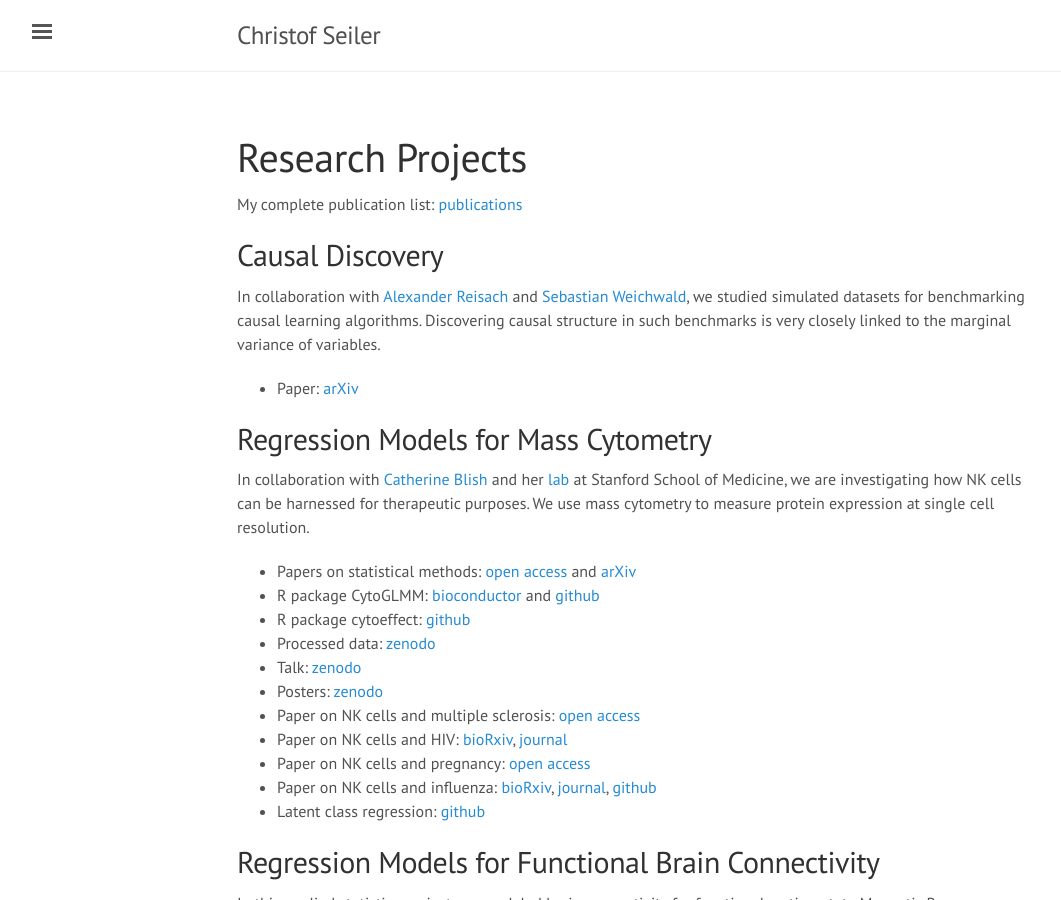
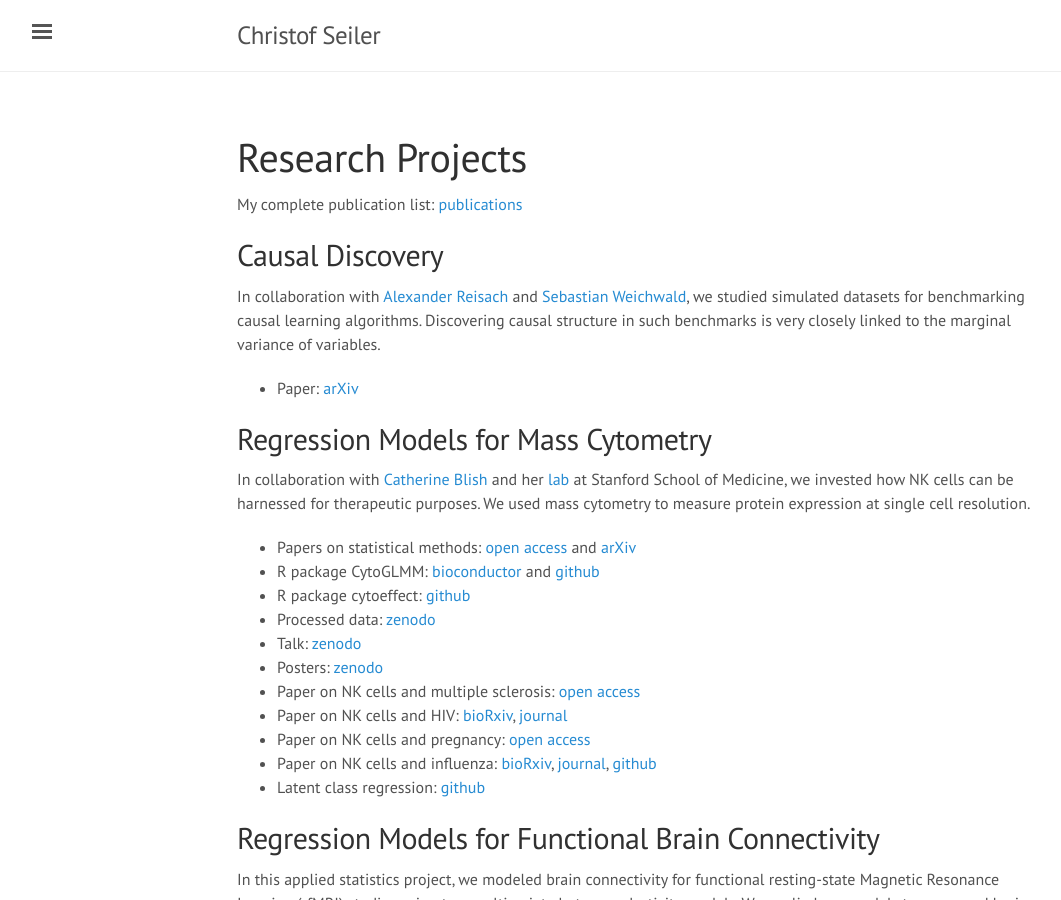
Before and after one commit to ChristofSeiler/ChristofSeiler.github.io, a Jekyll site: the page built from projects.md, in a window 1280 px wide and 900 px high. Shown: the whole window, without its empty margins (3-1064 px from the left). Built offline with Jekyll 4.4.1, drawn with Linux system fonts in a browser that asks for light colours.

Commit message:
changed tense

```diff
--- a/projects.md
+++ b/projects.md
@@ -13,7 +13,7 @@ In collaboration with [Alexander Reisach](https://www.linkedin.com/in/alexander-
 
 ## Regression Models for Mass Cytometry
 
-In collaboration with [Catherine Blish](https://med.stanford.edu/profiles/catherine-blish) and her [lab](http://med.stanford.edu/blishlab.html) at Stanford School of Medicine, we are investigating how NK cells can be harnessed for therapeutic purposes. We use mass cytometry to measure protein expression at single cell resolution.
+In collaboration with [Catherine Blish](https://med.stanford.edu/profiles/catherine-blish) and her [lab](http://med.stanford.edu/blishlab.html) at Stanford School of Medicine, we invested how NK cells can be harnessed for therapeutic purposes. We used mass cytometry to measure protein expression at single cell resolution.
 
 * Papers on statistical methods: [open access](https://doi.org/10.1186/s12859-021-04067-x) and [arXiv](http://arxiv.org/abs/1903.07976)
 * R package CytoGLMM: [bioconductor](https://bioconductor.org/packages/CytoGLMM) and [github](https://christofseiler.github.io/CytoGLMM/)
```
